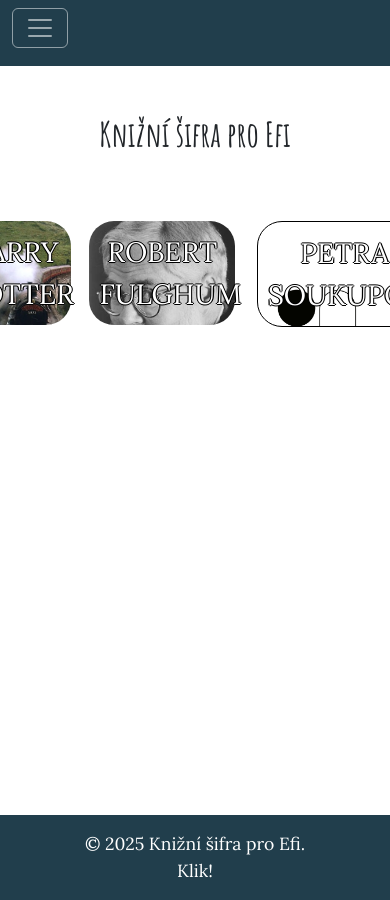
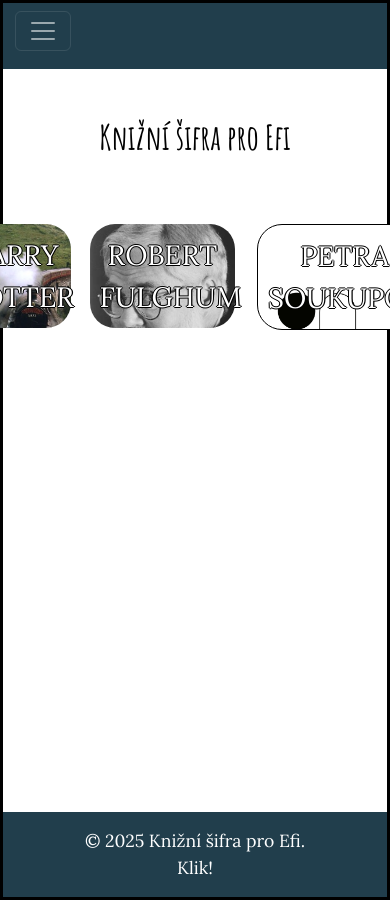
Before and after one commit to klarikhal/knizni_sifra_pro_efi.github.io, a Jekyll site: the page built from index.html, in a window 390 px wide. Built offline with Jekyll 4.4.1, drawn with Linux system fonts in a browser that asks for light colours.

Commit message:
Update main.scss for improved styling and responsiveness

```diff
--- a/_sass/main.scss
+++ b/_sass/main.scss
@@ -6,6 +6,9 @@
 $primary-color: rgb(0, 0, 0);
 
 body {
+  color: $primary-color;
+  //max-width: 1080px;
+  border-style: solid;
 	margin: 0 auto !important;
 	float: none !important;
   min-height: 100vh;
@@ -167,11 +170,7 @@
   color: #ffffff; /* Change the text color */
 }
 
-.navbar-toggler {
-  border-color: rgba(255, 255, 255, 0.5); /* Make the border of the toggler white with some transparency */
-  color: white;
-}
-@media (max-width: 1000px) {
+@media (max-width: 850px) {
   .column-4 {
     width: 90%;
     margin: 10px auto;
@@ -186,13 +185,6 @@
     margin-bottom: 50%;
     margin-right: 4%;
   }
-
-  .navbar {
-      width: 100%; /* Ensure the navbar stretches across the screen */
-      margin: 0; /* Remove any extra margins */
-      border-radius: 0; /* Remove rounded corners, if any */
-    }
-
 }
 
 @media (max-width: 260px) {
```
